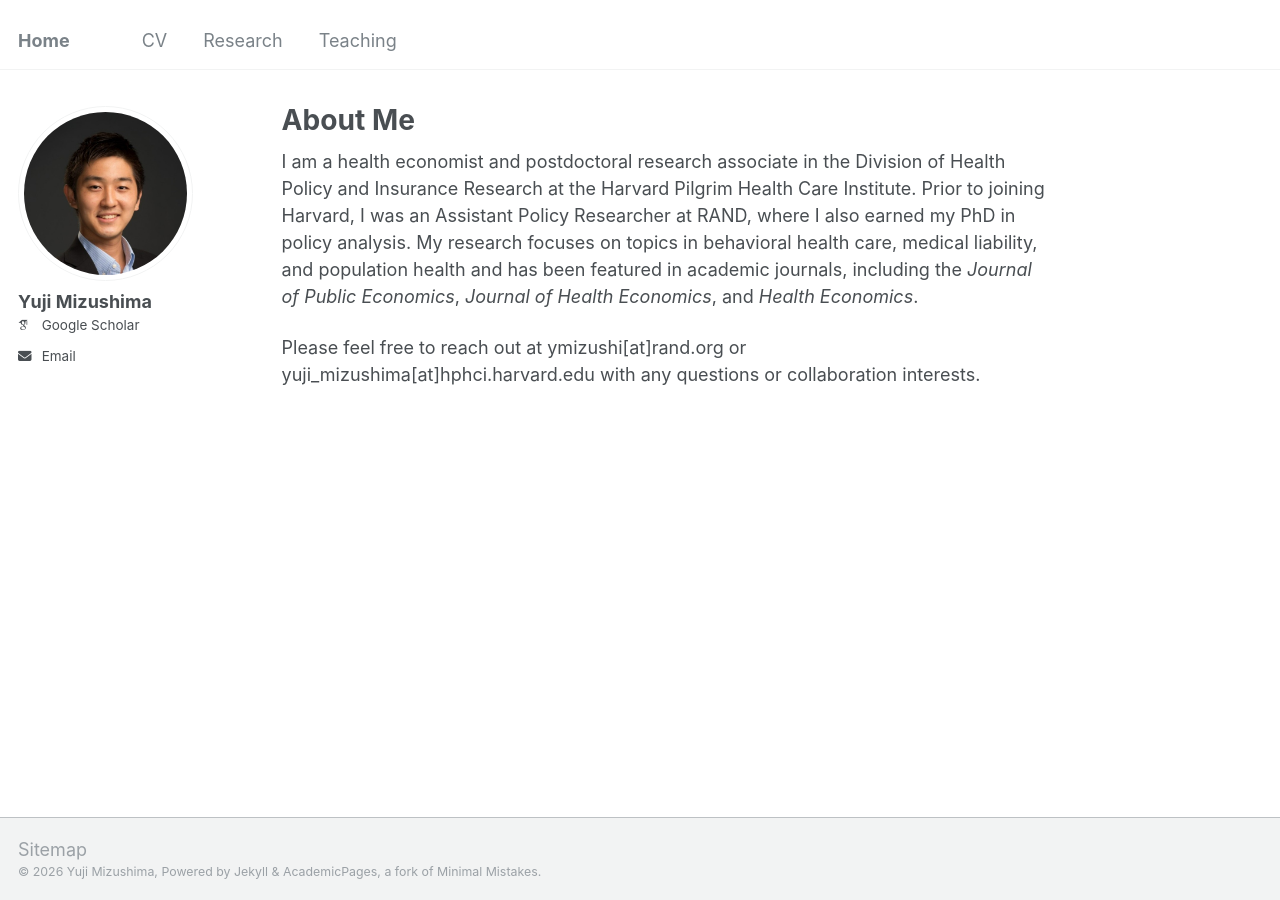
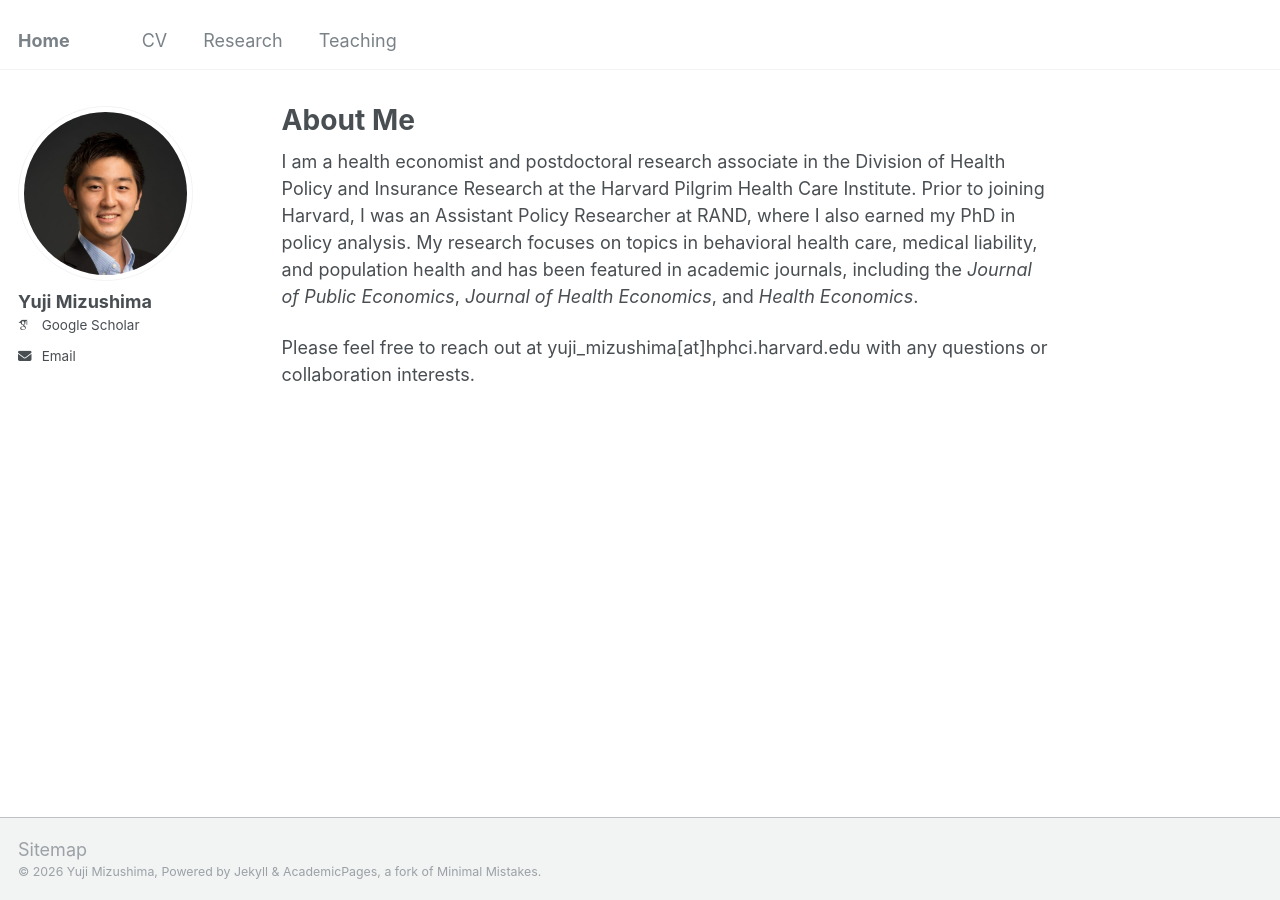
Before and after one commit to yujimizushima/yujimizushima.github.io, a Jekyll site: the page built from _pages/about.md, in a window 1280 px wide. Built offline with Jekyll 4.4.1, drawn with Linux system fonts in a browser that asks for light colours; some web fonts are replaced.

Commit message:
Update about.md

```diff
--- a/_pages/about.md
+++ b/_pages/about.md
@@ -9,4 +9,4 @@ redirect_from:
 
 I am a health economist and postdoctoral research associate in the Division of Health Policy and Insurance Research at the Harvard Pilgrim Health Care Institute. Prior to joining Harvard, I was an Assistant Policy Researcher at RAND, where I also earned my PhD in policy analysis. My research focuses on topics in behavioral health care, medical liability, and population health and has been featured in academic journals, including the _Journal of Public Economics_, _Journal of Health Economics_, and _Health Economics_.
 
-Please feel free to reach out at ymizushi[at]rand.org or yuji_mizushima[at]hphci.harvard.edu with any questions or collaboration interests.
+Please feel free to reach out at yuji_mizushima[at]hphci.harvard.edu with any questions or collaboration interests.
```
